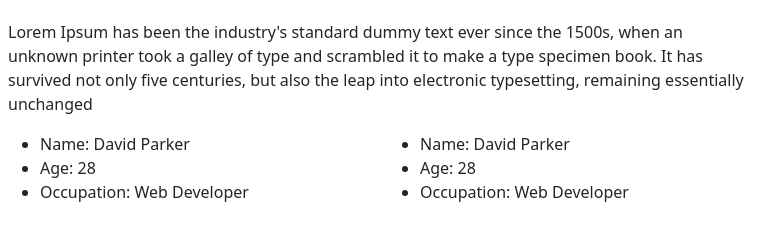
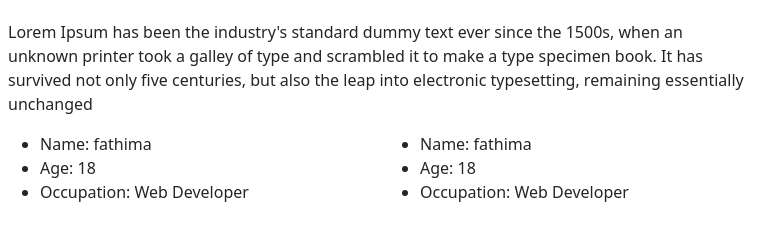
Before and after one commit to nusaiba2004/nusaibasportfolio, a plain HTML site: page index.html in a window 1280 px wide. Shown: the part 900-1133 px from the top of the page, 454-1238 px from the left. Drawn offline with nearby package versions, Linux system fonts and the light colour scheme; a script that the page names is missing.

Commit message:
Update index.html

```diff
--- a/index.html
+++ b/index.html
@@ -71,16 +71,16 @@
                     <div class="row mt-3">
                         <div class="col-md-6">
                             <ul>
-                                <li>Name: David Parker</li>
-                                <li>Age: 28</li>
+                                <li>Name: fathima</li>
+                                <li>Age: 18</li>
                                 <li>Occupation: Web Developer</li>
 
                             </ul>
                         </div>
                         <div class="col-md-6">
                             <ul>
-                                <li>Name: David Parker</li>
-                                <li>Age: 28</li>
+                                <li>Name: fathima</li>
+                                <li>Age: 18</li>
                                 <li>Occupation: Web Developer</li>
 
                             </ul>
```
